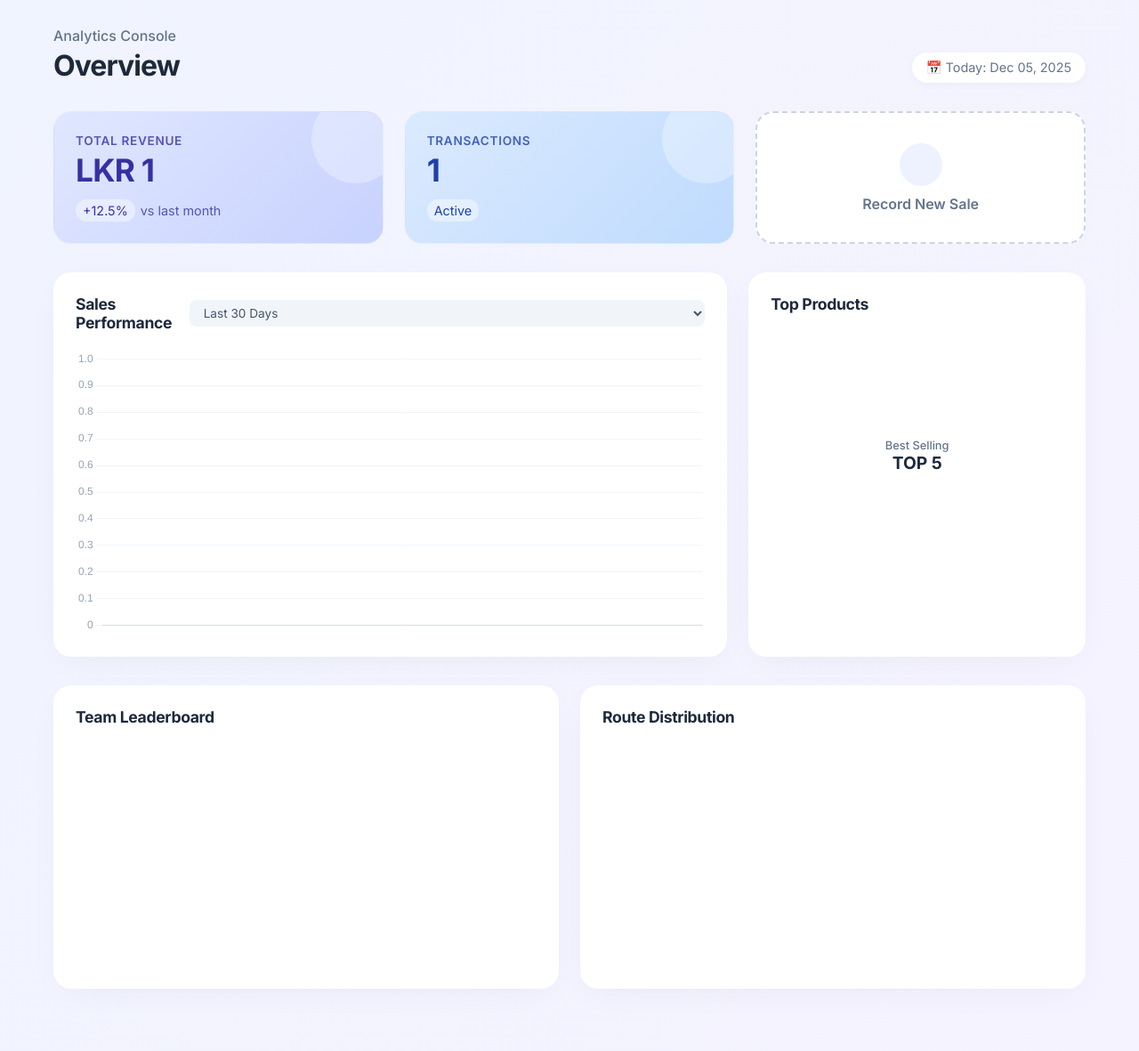
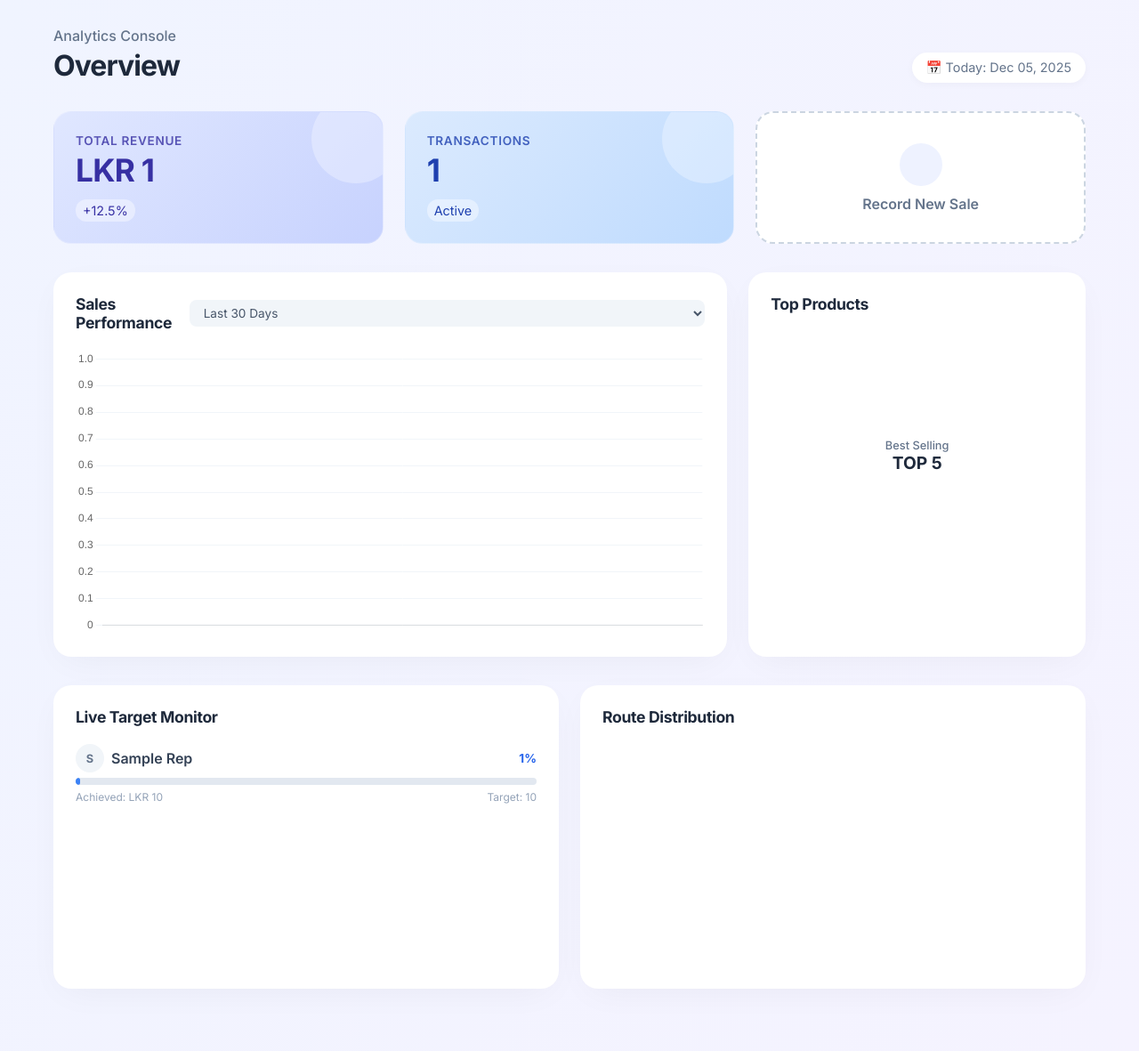
Before and after one commit to weenaath/sales-force-automation, a Django app: template sales_automation/templates/sales_automation/dashboard_admin.html in a window 1280 px wide. Shown: the whole page at 89% size. Run offline with Django 4.2, Linux system fonts and the light colour scheme; tables that the repository leaves empty hold one stand-in row (values such as "Sample post"); the template is opened without the code that fills it: values that come from a table or form of the project are taken from there, most other values are stand-ins (such as "Sample title", 1, 10 or a date in 2020); a map, chart or similar area stays blank; some libraries are stand-ins or nearby versions.

Commit message:
live target monitor for admin

```diff
--- a/sales_automation/templates/sales_automation/dashboard_admin.html
+++ b/sales_automation/templates/sales_automation/dashboard_admin.html
@@ -4,12 +4,11 @@
 <style>
     /* --- THEME OVERRIDES --- */
     body {
-        /* Subtle mesh gradient background */
         background: radial-gradient(at 0% 0%, hsla(253,16%,7%,1) 0, transparent 50%),
                     radial-gradient(at 50% 0%, hsla(225,39%,30%,1) 0, transparent 50%),
                     radial-gradient(at 100% 0%, hsla(339,49%,30%,1) 0, transparent 50%);
-        background-color: #f8fafc; /* Fallback */
-        background-image: linear-gradient(120deg, #f0f4ff 0%, #f5f3ff 100%); /* Light Blue to Purple */
+        background-color: #f8fafc;
+        background-image: linear-gradient(120deg, #f0f4ff 0%, #f5f3ff 100%);
     }
 
     /* --- CARDS --- */
@@ -19,14 +18,11 @@
         padding: 24px;
         box-shadow: 0 10px 40px -10px rgba(0,0,0,0.05);
         border: 1px solid rgba(255,255,255,0.8);
-        transition: transform 0.2s ease, box-shadow 0.2s ease;
+        transition: transform 0.2s ease;
     }
-    .dashboard-card:hover {
-        transform: translateY(-3px);
-        box-shadow: 0 20px 40px -10px rgba(0,0,0,0.1);
-    }
+    .dashboard-card:hover { transform: translateY(-3px); }
 
-    /* --- KPI TILES (Colored Backgrounds) --- */
+    /* --- KPI TILES --- */
     .kpi-card {
         border-radius: 20px;
         padding: 24px;
@@ -34,16 +30,8 @@
         overflow: hidden;
         border: 1px solid rgba(255,255,255,0.2);
     }
-
-    .kpi-purple {
-        background: linear-gradient(135deg, #e0e7ff 0%, #c7d2fe 100%);
-        color: #3730a3;
-    }
-
-    .kpi-blue {
-        background: linear-gradient(135deg, #dbeafe 0%, #bfdbfe 100%);
-        color: #1e40af;
-    }
+    .kpi-purple { background: linear-gradient(135deg, #e0e7ff 0%, #c7d2fe 100%); color: #3730a3; }
+    .kpi-blue { background: linear-gradient(135deg, #dbeafe 0%, #bfdbfe 100%); color: #1e40af; }
 
     .kpi-action {
         background: #ffffff;
@@ -56,17 +44,11 @@
         color: #64748b;
         transition: all 0.2s;
     }
-    .kpi-action:hover {
-        border-color: #6366f1;
-        color: #6366f1;
-        background: #f5f3ff;
-    }
+    .kpi-action:hover { border-color: #6366f1; color: #6366f1; background: #f5f3ff; }
 
-    /* --- TYPOGRAPHY --- */
     .card-label { font-size: 0.85rem; font-weight: 600; opacity: 0.8; text-transform: uppercase; letter-spacing: 0.05em; }
     .card-value { font-size: 2.2rem; font-weight: 700; margin-top: 4px; letter-spacing: -0.02em; }
     .chart-title { font-size: 1.1rem; font-weight: 700; color: #1e293b; margin-bottom: 20px; }
-
 </style>
 
 <!-- Header -->
@@ -82,26 +64,21 @@
 
 <!-- KPI Grid -->
 <div style="display: grid; grid-template-columns: repeat(auto-fit, minmax(260px, 1fr)); gap: 24px; margin-bottom: 32px;">
-
-    <!-- Revenue (Purple Gradient) -->
+    <!-- Revenue -->
     <div class="kpi-card kpi-purple">
-        <!-- Decor Circle -->
         <div style="position: absolute; right: -20px; top: -20px; width: 100px; height: 100px; background: rgba(255,255,255,0.3); border-radius: 50%;"></div>
-
         <div class="card-label">Total Revenue</div>
         <div class="card-value">LKR {{ total_revenue|floatformat:0 }}</div>
         <div style="margin-top: 12px; font-size: 0.9rem; display: flex; align-items: center; gap: 6px;">
             <div style="background: rgba(255,255,255,0.4); padding: 4px 8px; border-radius: 12px;">
                 <i class="ph-bold ph-trend-up"></i> +12.5%
             </div>
-            <span style="opacity: 0.8">vs last month</span>
         </div>
     </div>
 
-    <!-- Sales Count (Blue Gradient) -->
+    <!-- Sales Count -->
     <div class="kpi-card kpi-blue">
         <div style="position: absolute; right: -20px; top: -20px; width: 100px; height: 100px; background: rgba(255,255,255,0.3); border-radius: 50%;"></div>
-
         <div class="card-label">Transactions</div>
         <div class="card-value">{{ total_sales_count }}</div>
         <div style="margin-top: 12px; font-size: 0.9rem; display: flex; align-items: center; gap: 6px;">
@@ -111,7 +88,7 @@
         </div>
     </div>
 
-    <!-- Quick Action (Dashed White) -->
+    <!-- Quick Action -->
     <a href="{% url 'add_sale' %}" class="kpi-card kpi-action">
         <div style="text-align: center;">
             <div style="background: #eef2ff; width: 48px; height: 48px; border-radius: 50%; display: flex; align-items: center; justify-content: center; margin: 0 auto 10px; color: #4f46e5;">
@@ -124,14 +101,12 @@
 
 <!-- Main Analytics Row -->
 <div style="display: grid; grid-template-columns: 2fr 1fr; gap: 24px; margin-bottom: 32px;">
-
     <!-- Sales Trend -->
     <div class="dashboard-card">
         <div style="display: flex; justify-content: space-between; align-items: center; margin-bottom: 20px;">
             <h3 class="chart-title" style="margin: 0;">Sales Performance</h3>
             <select style="border: none; background: #f1f5f9; padding: 6px 12px; border-radius: 8px; font-size: 0.85rem; color: #475569; outline: none;">
                 <option>Last 30 Days</option>
-                <option>Last 7 Days</option>
             </select>
         </div>
         <div style="height: 320px;">
@@ -154,12 +129,42 @@
 
 <!-- Secondary Metrics -->
 <div style="display: grid; grid-template-columns: 1fr 1fr; gap: 24px; margin-bottom: 40px;">
+
+    <!-- Real-Time Target Monitor (NEW) -->
     <div class="dashboard-card">
-        <h3 class="chart-title">Team Leaderboard</h3>
-        <div style="height: 250px;">
-            <canvas id="repChart"></canvas>
+        <h3 class="chart-title">Live Target Monitor</h3>
+        <div style="display: flex; flex-direction: column; gap: 20px;">
+            {% for rep in rep_stats %}
+            <div>
+                <div style="display: flex; justify-content: space-between; align-items: center; margin-bottom: 6px;">
+                    <div style="display: flex; align-items: center; gap: 8px;">
+                        <div style="width: 32px; height: 32px; background: #f1f5f9; border-radius: 50%; display: flex; align-items: center; justify-content: center; font-size: 0.8rem; font-weight: 700; color: #64748b;">
+                            {{ rep.name|slice:":1"|upper }}
+                        </div>
+                        <span style="font-weight: 600; color: #334155;">{{ rep.name|title }}</span>
+                    </div>
+                    <span style="font-size: 0.85rem; font-weight: 700; color: #2563eb;">{{ rep.percentage }}%</span>
+                </div>
+
+                <!-- Progress Bar -->
+                <div style="background: #e2e8f0; height: 8px; border-radius: 4px; overflow: hidden;">
+                    <div style="width: {{ rep.percentage }}%; background: {% if rep.percentage >= 100 %}#10b981{% else %}#3b82f6{% endif %}; height: 100%; border-radius: 4px;"></div>
+                </div>
+
+                <div style="display: flex; justify-content: space-between; font-size: 0.75rem; color: #94a3b8; margin-top: 6px;">
+                    <span>Achieved: LKR {{ rep.actual|floatformat:0 }}</span>
+                    <span>Target: {{ rep.target|floatformat:0 }}</span>
+                </div>
+            </div>
+            {% empty %}
+            <div style="text-align: center; padding: 20px; color: #94a3b8;">
+                No Rep Targets found. Add them in Admin Panel!
+            </div>
+            {% endfor %}
         </div>
     </div>
+
+    <!-- Route Distribution -->
     <div class="dashboard-card">
         <h3 class="chart-title">Route Distribution</h3>
         <div style="height: 250px;">
@@ -168,11 +173,9 @@
     </div>
 </div>
 
-<!-- Chart Config -->
 <script src="https://cdn.jsdelivr.net/npm/chart.js"></script>
 <script>
     document.addEventListener('DOMContentLoaded', function() {
-        // Shared Options
         const commonOptions = {
             responsive: true,
             maintainAspectRatio: false,
@@ -180,10 +183,10 @@
             scales: { x: { grid: { display: false } }, y: { display: false } }
         };
 
-        // 1. TREND CHART (Purple Area)
+        // 1. TREND CHART
         const ctxTrend = document.getElementById('trendChart').getContext('2d');
         const gradTrend = ctxTrend.createLinearGradient(0, 0, 0, 300);
-        gradTrend.addColorStop(0, 'rgba(99, 102, 241, 0.5)'); // Indigo
+        gradTrend.addColorStop(0, 'rgba(99, 102, 241, 0.5)');
         gradTrend.addColorStop(1, 'rgba(99, 102, 241, 0.0)');
 
         new Chart(ctxTrend, {
@@ -198,20 +201,19 @@
                     fill: true,
                     tension: 0.4,
                     pointRadius: 0,
-                    pointHoverRadius: 6,
-                    pointHoverBackgroundColor: '#4f46e5'
+                    pointHoverRadius: 6
                 }]
             },
             options: {
                 ...commonOptions,
                 scales: {
                     x: { grid: { display: false }, ticks: { color: '#94a3b8' } },
-                    y: { border: { display: false }, grid: { color: '#f1f5f9' }, beginAtZero: true, ticks: { color: '#94a3b8' } }
+                    y: { border: { display: false }, grid: { color: '#f1f5f9' }, beginAtZero: true }
                 }
             }
         });
 
-        // 2. PRODUCTS (Doughnut)
+        // 2. PRODUCTS
         new Chart(document.getElementById('productChart'), {
             type: 'doughnut',
             data: {
@@ -226,22 +228,7 @@
             options: { cutout: '75%', plugins: { legend: { display: false } } }
         });
 
-        // 3. REPS (Bar - Violet)
-        new Chart(document.getElementById('repChart'), {
-            type: 'bar',
-            data: {
-                labels: JSON.parse('{{ rep_labels|default:"[]"|escapejs }}'),
-                datasets: [{
-                    data: JSON.parse('{{ rep_data|default:"[]"|escapejs }}'),
-                    backgroundColor: '#8b5cf6',
-                    borderRadius: 8,
-                    barPercentage: 0.5
-                }]
-            },
-            options: commonOptions
-        });
-
-        // 4. ROUTES (Bar - Blue)
+        // 3. ROUTES
         new Chart(document.getElementById('routeChart'), {
             type: 'bar',
             data: {
```
Also changed, not shown: sales_automation/views.py (+44 -33 lines).
